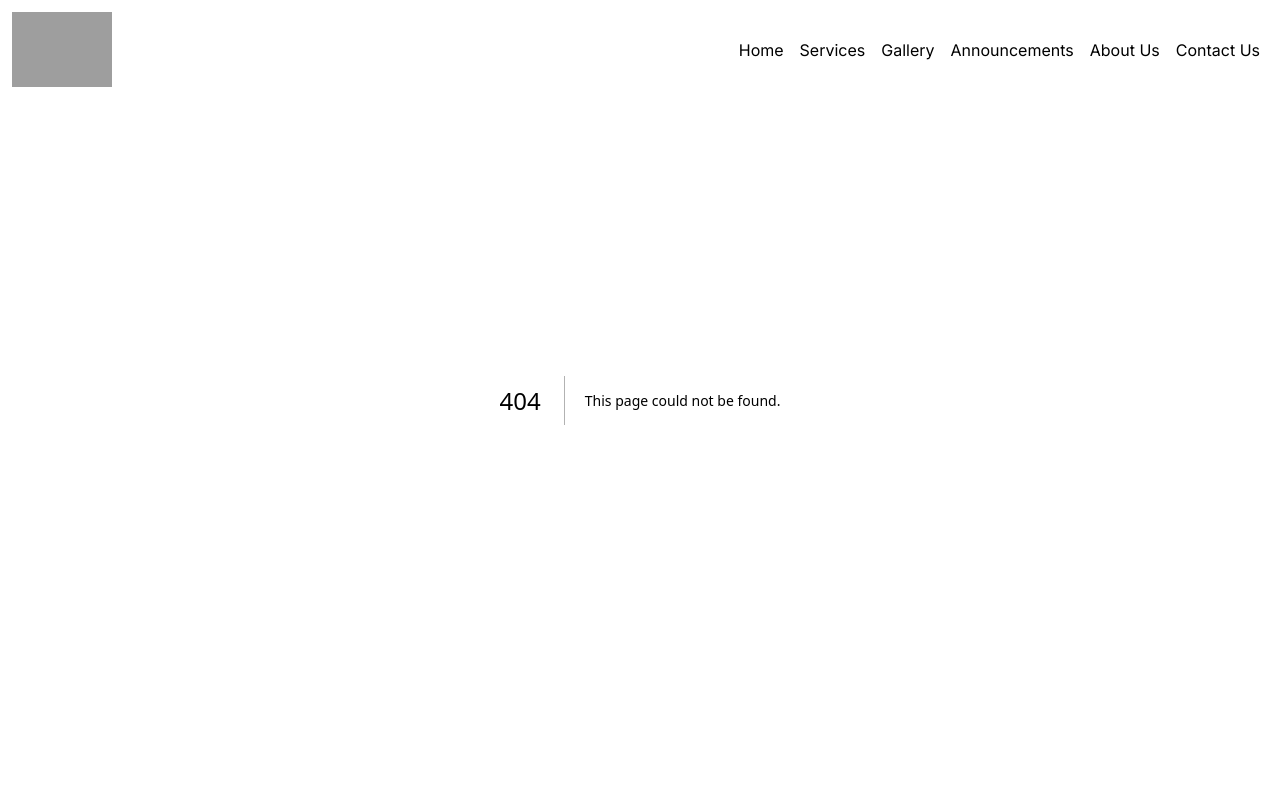
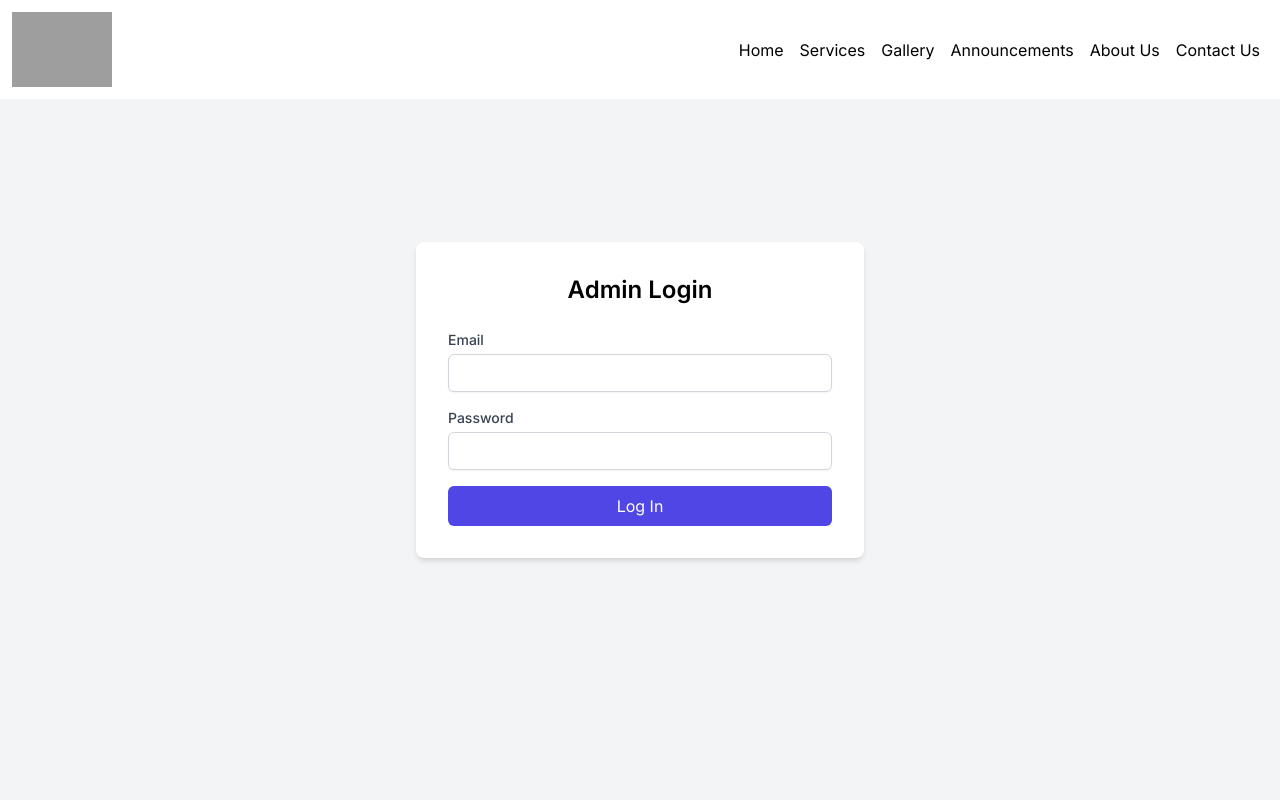
Before and after one commit to jamela012/stwp-nextjs, a Next.js app: page /authentication/admin-login in a window 1280 px wide. Before the commit this address had no page. Shown: the top 800 px of the page. Built offline with nearby package versions, Linux system fonts and the light colour scheme; no server answers; grey boxes are pictures that could not be loaded.

Commit message:
added admin authentication

```diff
--- a/src/app/admin/layout.tsx
+++ b/src/app/admin/layout.tsx
@@ -1,16 +1,33 @@
-import type { Metadata } from "next";
-import AdminSideNav from "./components/AdminSideNav";
+'use client';
 
-export const metadata: Metadata = {
-    title: "Admin",
-    description: "Shepherd the Wedding Planner Admin Page",
-};
+import { useEffect, useState } from 'react';
+import { useRouter } from 'next/navigation';
+import { onAuthStateChanged } from 'firebase/auth';
+import { auth } from '../lib/firebase'; // Adjust the path as needed
+import AdminSideNav from './components/AdminSideNav';
 
-export default function AdminLayout({
-    children,
-}: Readonly<{
-    children: React.ReactNode;
-}>) {
+const AdminLayout = ({ children }: { children: React.ReactNode }) => {
+    const [loading, setLoading] = useState(true);
+    const [user, setUser] = useState<any>(null);
+    const router = useRouter();
+
+    useEffect(() => {
+        const unsubscribe = onAuthStateChanged(auth, (user) => {
+            if (user) {
+                setUser(user);
+                setLoading(false);
+            } else {
+                router.push('authentication/admin-login'); // Redirect to login if not authenticated
+            }
+        });
+
+        return () => unsubscribe();
+    }, [router]);
+
+    if (loading) {
+        return <div className="p-4">Loading...</div>;
+    }
+
     return (
         <>
             <AdminSideNav />
@@ -22,4 +39,6 @@ export default function AdminLayout({
             </main>
         </>
     );
-}
+};
+
+export default AdminLayout;
--- /dev/null
+++ b/src/app/authentication/admin-login/page.tsx
@@ -0,0 +1,72 @@
+'use client';
+
+import { useState } from 'react';
+import { signInWithEmailAndPassword } from 'firebase/auth';
+import { auth } from '../../lib/firebase'; // Adjust the import path
+import { useRouter } from 'next/navigation';
+
+const AdminLogin = () => {
+    const [email, setEmail] = useState('');
+    const [password, setPassword] = useState('');
+    const [error, setError] = useState<string | null>(null);
+    const [loading, setLoading] = useState(false);
+    const router = useRouter();
+
+    const handleSubmit = async (e: React.FormEvent) => {
+        e.preventDefault();
+        setLoading(true);
+        setError(null);
+
+        try {
+            await signInWithEmailAndPassword(auth, email, password);
+            router.push('/admin/dashboard'); // Redirect to admin dashboard or another protected page
+        } catch (err) {
+            console.error(err); // Log the error for debugging
+            setError('Failed to login. Please check your credentials.');
+        } finally {
+            setLoading(false);
+        }
+    };
+
+    return (
+        <div className="flex items-center justify-center min-h-screen bg-gray-100">
+            <div className="w-full max-w-md p-8 space-y-6 bg-white shadow-md rounded-lg">
+                <h1 className="text-2xl font-semibold text-center">Admin Login</h1>
+                <form onSubmit={handleSubmit} className="space-y-4">
+                    <div>
+                        <label htmlFor="email" className="block text-sm font-medium text-gray-700">Email</label>
+                        <input
+                            type="email"
+                            id="email"
+                            value={email}
+                            onChange={(e) => setEmail(e.target.value)}
+                            required
+                            className="mt-1 block w-full px-3 py-2 border border-gray-300 rounded-md shadow-sm focus:outline-none focus:ring-indigo-500 focus:border-indigo-500 sm:text-sm"
+                        />
+                    </div>
+                    <div>
+                        <label htmlFor="password" className="block text-sm font-medium text-gray-700">Password</label>
+                        <input
+                            type="password"
+                            id="password"
+                            value={password}
+                            onChange={(e) => setPassword(e.target.value)}
+                            required
+                            className="mt-1 block w-full px-3 py-2 border border-gray-300 rounded-md shadow-sm focus:outline-none focus:ring-indigo-500 focus:border-indigo-500 sm:text-sm"
+                        />
+                    </div>
+                    {error && <p className="text-red-500 text-sm">{error}</p>}
+                    <button
+                        type="submit"
+                        disabled={loading}
+                        className="w-full px-4 py-2 bg-indigo-600 text-white rounded-md hover:bg-indigo-700 focus:outline-none focus:ring-2 focus:ring-offset-2 focus:ring-indigo-500"
+                    >
+                        {loading ? 'Logging in...' : 'Log In'}
+                    </button>
+                </form>
+            </div>
+        </div>
+    );
+};
+
+export default AdminLogin;
```
